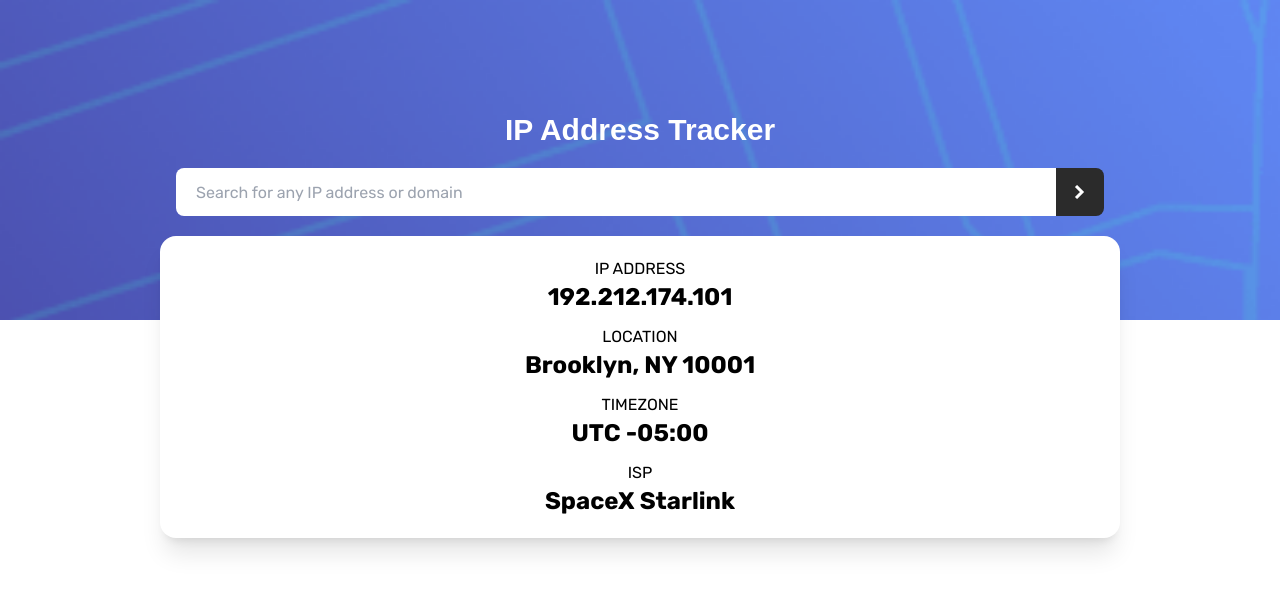
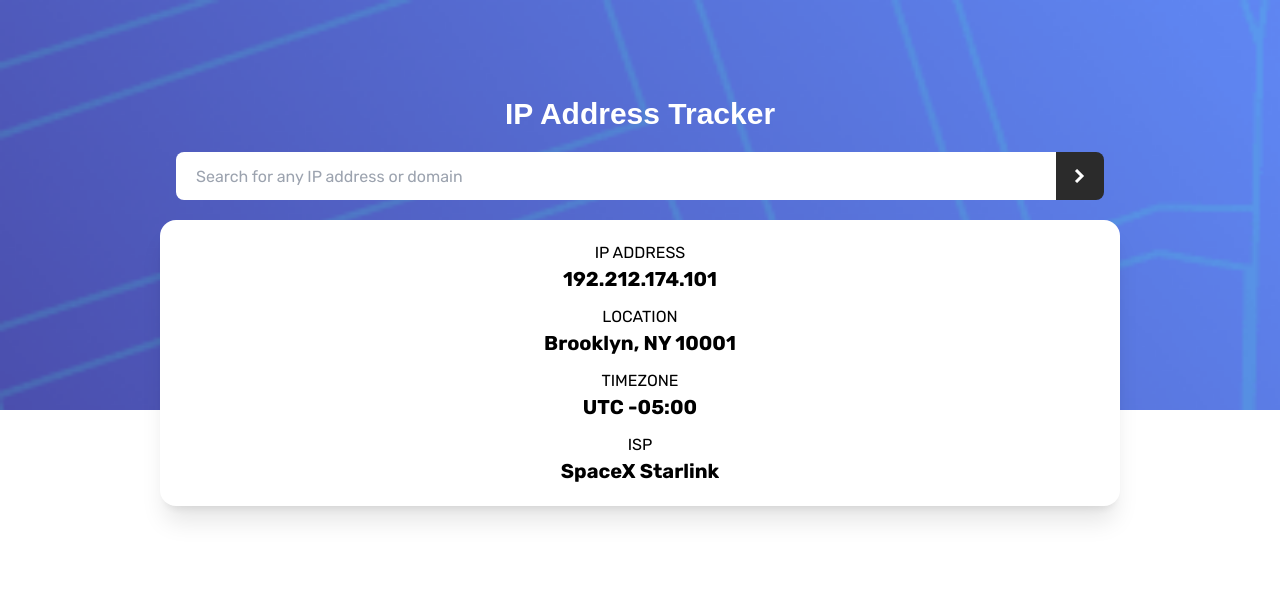
Before and after one commit to cvalencia1991/API-adress-tracker, a React (Vite) app: page / in a window 1280 px wide. Shown: the top 592 px of the page. Built offline with nearby package versions, Linux system fonts and the light colour scheme.

Commit message:
Fix Design of information
Upgrade Design of the Table and the structure of the components

```diff
--- a/src/components/InfoAddress.tsx
+++ b/src/components/InfoAddress.tsx
@@ -3,20 +3,20 @@
 const InfoAddress = () => {
 
   return (
-    <table className="flex flex-col justify-center relative bg-white rounded-2xl shadow-xl w-3/4 desktop:top-12 p-5 desktop:h-1/2 ">
+    <table className="flex text-xl flex-col justify-center relative bg-white rounded-2xl shadow-xl w-3/4 desktop:top-12 p-5 desktop:h-1/2 ">
       <tbody className="flex flex-col">
         <tr className="flex flex-col gap-1 desktop:flex-row justify-around items-center">
-          <td className="flex flex-col items-center desktop:items-start"><h2>IP ADDRESS</h2><p className="font-bold text-2xl">192.212.174.101</p></td>
+          <td className="flex flex-col items-center desktop:items-start"><h2 className="text-base">IP ADDRESS</h2><p className="font-bold ">192.212.174.101</p></td>
           <td><div className="none desktop:w-0.5 desktop:h-14 desktop:bg-gray-300"></div></td>
-          <td className="flex flex-col items-center desktop:items-start"><h2>LOCATION</h2><p className="font-bold text-2xl">Brooklyn, NY 10001</p></td>
+          <td className="flex flex-col items-center desktop:items-start"><h2 className="text-base">LOCATION</h2><p className="font-bold ">Brooklyn, NY 10001</p></td>
           <td><div className="none desktop:w-0.5 desktop:h-14 desktop:bg-gray-300"></div></td>
-          <td className="flex flex-col items-center desktop:items-start"><h2>TIMEZONE</h2><p className="font-bold text-2xl">UTC -05:00</p></td>
+          <td className="flex flex-col items-center desktop:items-start"><h2 className="text-base">TIMEZONE</h2><p className="font-bold ">UTC -05:00</p></td>
           <td><div className="none desktop:w-0.5 desktop:h-14 desktop:bg-gray-300"></div></td>
-          <td className="flex flex-col items-center desktop:items-start"><h2>ISP</h2><p className="font-bold text-2xl">SpaceX Starlink</p></td>
+          <td className="flex flex-col items-center desktop:items-start"><h2 className="text-base">ISP</h2><p className="font-bold ">SpaceX Starlink</p></td>
         </tr>
       </tbody>
     </table>
   )
 }
 
-export default InfoAddress
+export default InfoAddress;
--- a/src/components/Navbar.tsx
+++ b/src/components/Navbar.tsx
@@ -5,8 +5,8 @@ import SearchIp from "./SearchIp";
 const Navbar = () =>{
 
     return (
-        <div className="flex justify-center bg-bgmobile desktop:justify-around  bg-no-repeat bg-cover desktop:bg-bgdesktop w-full h-[20rem] ">
-            <div className="flex flex-col items-center justify-evenly h-full w-full mt-28 desktop:mt-7 gap-5">
+        <div className="flex justify-center contrast-100 bg-bgmobile desktop:justify-around  bg-no-repeat bg-cover desktop:bg-bgdesktop w-full  ">
+            <div className="flex relative flex-col items-center justify-evenly h-full w-full top-24 desktop:mt-7 gap-5 desktop:top-0 ">
                 <h1 className="font-ribik font-bold text-3xl text-white">IP Address Tracker </h1>
                     <SearchIp/>
                     <InfoAddress/>
--- a/src/components/SearchIp.tsx
+++ b/src/components/SearchIp.tsx
@@ -2,9 +2,11 @@ const SearchIp = () => {
   return (
     <div className="flex justify-center w-11/12 desktop:w-1/3 h-12">
         <input className="rounded-l-lg px-5 w-3/4 desktop:w-full h-12" type="text" placeholder="Search for any IP address or domain" />
-        <button className="flex items-center justify-center w-12 text-white bg-very_dark_gray rounded-r-lg"><svg xmlns="http://www.w3.org/2000/svg" width="11" height="14"><path fill="none" stroke="#FFF" strokeWidth="3" d="M2 1l6 6-6 6"/></svg></button>
+        <button className="flex items-center justify-center w-12 text-white bg-very_dark_gray rounded-r-lg">
+          <svg xmlns="http://www.w3.org/2000/svg" width="11" height="14"><path fill="none" stroke="#FFF" strokeWidth="3" d="M2 1l6 6-6 6"/></svg>
+        </button>
     </div>
   )
 }
 
-export default SearchIp
+export default SearchIp;
```
